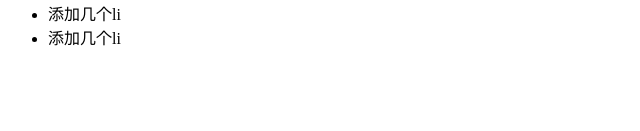
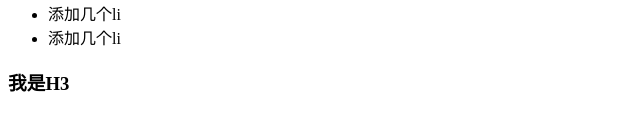
Before and after one commit to yanglan111/Kingdom1.0, a plain HTML site: page index.html in a window 1280 px wide. Shown: the part 151-282 px from the top of the page, without its empty margins (0-640 px from the left). Drawn offline with Linux system fonts and the light colour scheme.

Commit message:
创建了一个H3标签

```diff
--- a/index.html
+++ b/index.html
@@ -14,5 +14,6 @@
     <li>添加几个li</li>
     <li>添加几个li</li>
 </ul>
+<h3>我是H3</h3>
 </body>
 </html>
```
